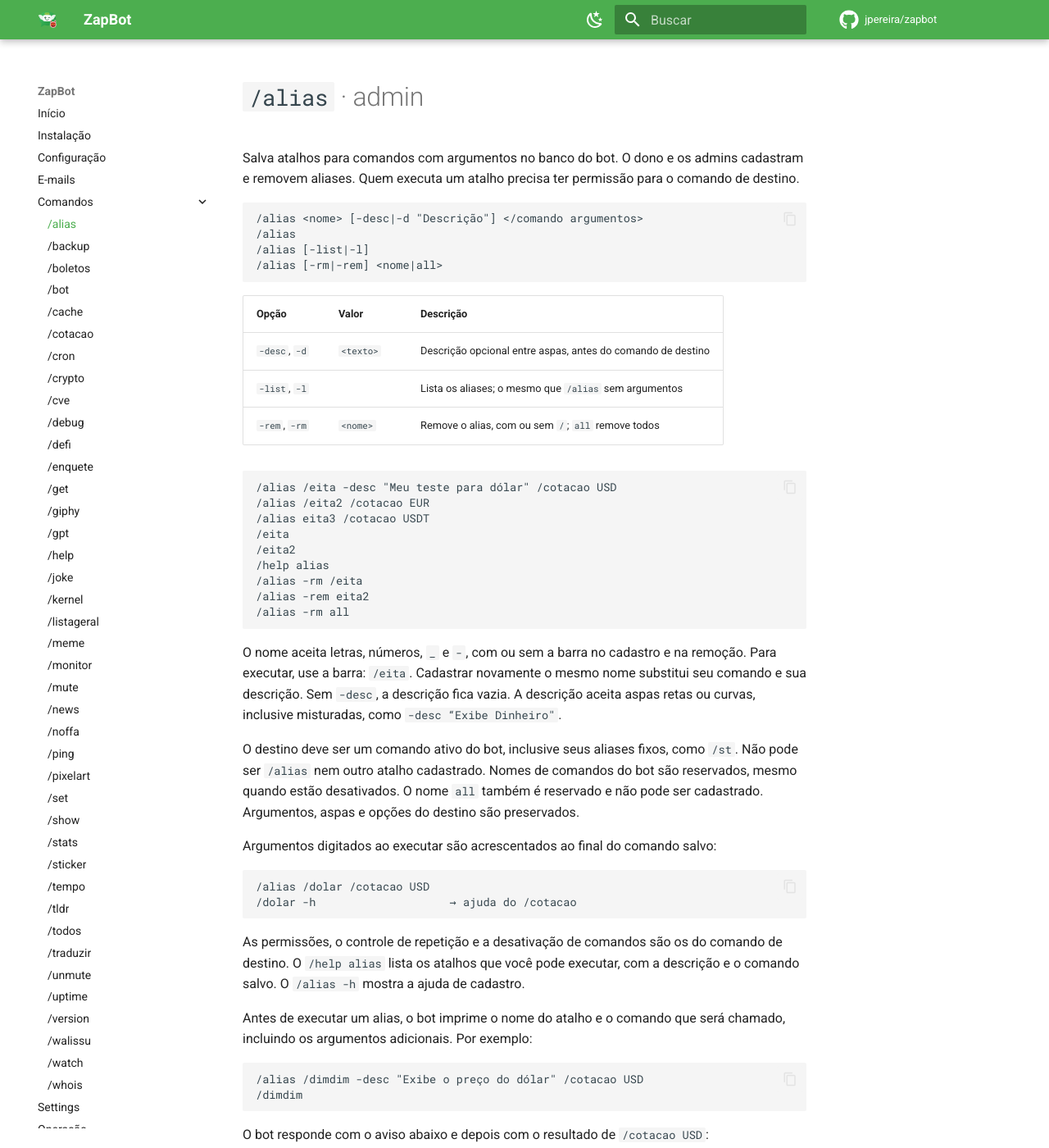
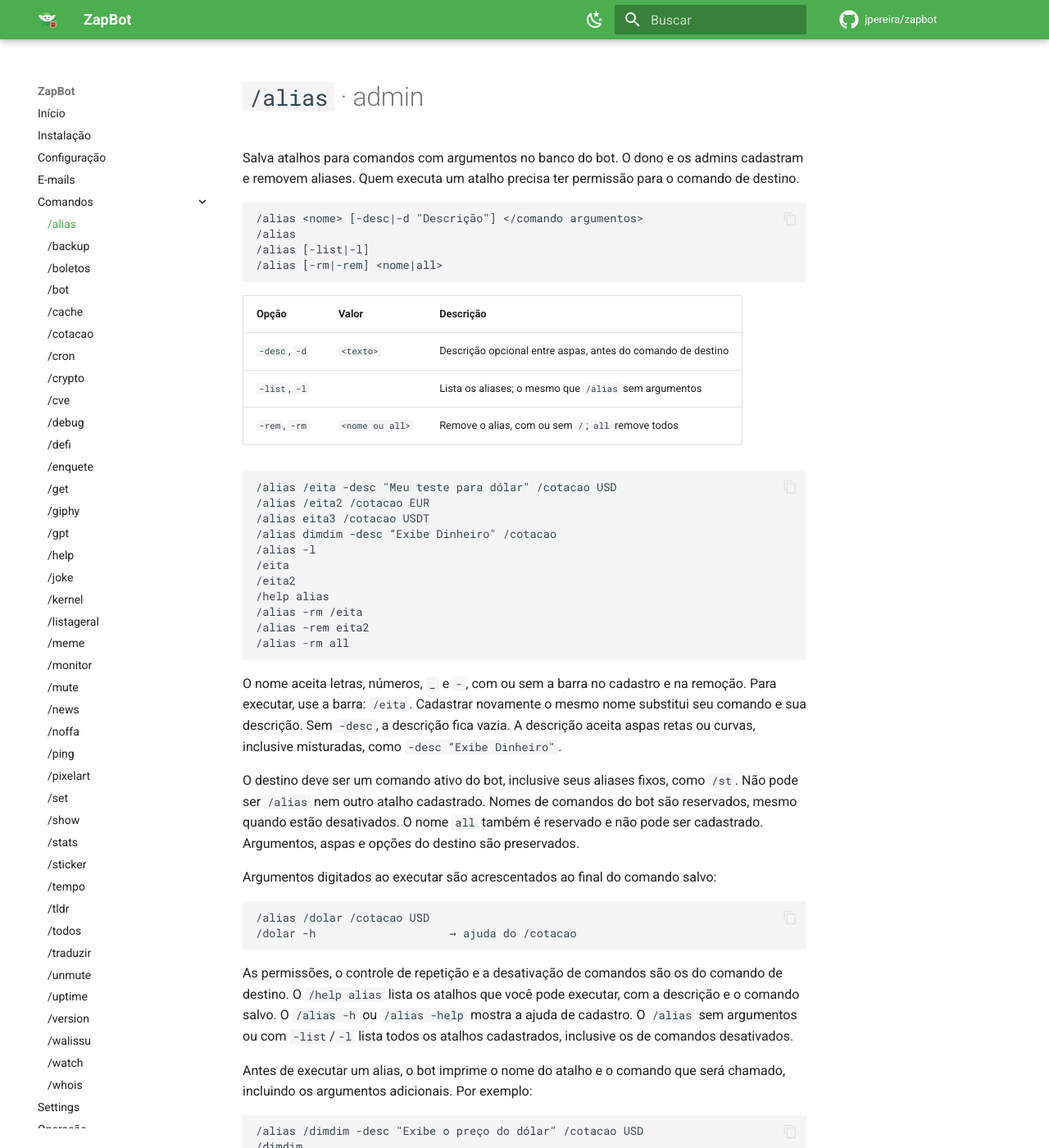
Before and after one commit to jpereira/zapbot, an MkDocs documentation site: the page built from docs/commands/alias.md, in a window 1280 px wide and 1400 px high. Shown: the whole window at 82% size. Built offline with MkDocs 1.6.1 and Material for MkDocs 9.7.7, drawn with Linux system fonts in a browser that asks for light colours; comment, search, counter and statistics services are not loaded.

Commit message:
Align documentation and help with the shortcuts and the locations
Explains the reserved names, alias replacement, the accepted quotes, total removal and the
difference between the listing and the registration help. Includes shortcut examples and describes
the handling of location thumbnails outside commands and the watch text rules.

````diff
--- a/docs/commands/alias.md
+++ b/docs/commands/alias.md
@@ -14,12 +14,14 @@ removem aliases. Quem executa um atalho precisa ter permissão para o comando de
 |---|---|---|
 | `-desc`, `-d` | `<texto>` | Descrição opcional entre aspas, antes do comando de destino |
 | `-list`, `-l` | | Lista os aliases; o mesmo que `/alias` sem argumentos |
-| `-rem`, `-rm` | `<nome>` | Remove o alias, com ou sem `/`; `all` remove todos |
+| `-rem`, `-rm` | `<nome ou all>` | Remove o alias, com ou sem `/`; `all` remove todos |
 
 ```text
 /alias /eita -desc "Meu teste para dólar" /cotacao USD
 /alias /eita2 /cotacao EUR
 /alias eita3 /cotacao USDT
+/alias dimdim -desc “Exibe Dinheiro" /cotacao
+/alias -l
 /eita
 /eita2
 /help alias
@@ -35,7 +37,8 @@ inclusive misturadas, como `-desc “Exibe Dinheiro"`.
 
 O destino deve ser um comando ativo do bot, inclusive seus aliases fixos, como `/st`. Não pode
 ser `/alias` nem outro atalho cadastrado. Nomes de comandos do bot são reservados, mesmo quando
-estão desativados. O nome `all` também é reservado e não pode ser cadastrado. Argumentos, aspas e opções do destino são preservados.
+estão desativados. O nome `all` também é reservado e não pode ser cadastrado. Argumentos, aspas
+e opções do destino são preservados.
 
 Argumentos digitados ao executar são acrescentados ao final do comando salvo:
 
@@ -46,7 +49,8 @@ Argumentos digitados ao executar são acrescentados ao final do comando salvo:
 
 As permissões, o controle de repetição e a desativação de comandos são os do comando de destino.
 O `/help alias` lista os atalhos que você pode executar, com a descrição e o comando salvo.
-O `/alias -h` mostra a ajuda de cadastro.
+O `/alias -h` ou `/alias -help` mostra a ajuda de cadastro. O `/alias` sem argumentos ou com
+`-list`/`-l` lista todos os atalhos cadastrados, inclusive os de comandos desativados.
 
 Antes de executar um alias, o bot imprime o nome do atalho e o comando que será chamado,
 incluindo os argumentos adicionais. Por exemplo:
````
Also changed, not shown: README.md (+4 -0 lines), docs/commands/help.md (+1 -0 lines), docs/commands/watch.md (+3 -0 lines), docs/development.md (+3 -1 lines), docs/index.md (+4 -0 lines), 1 other file.
